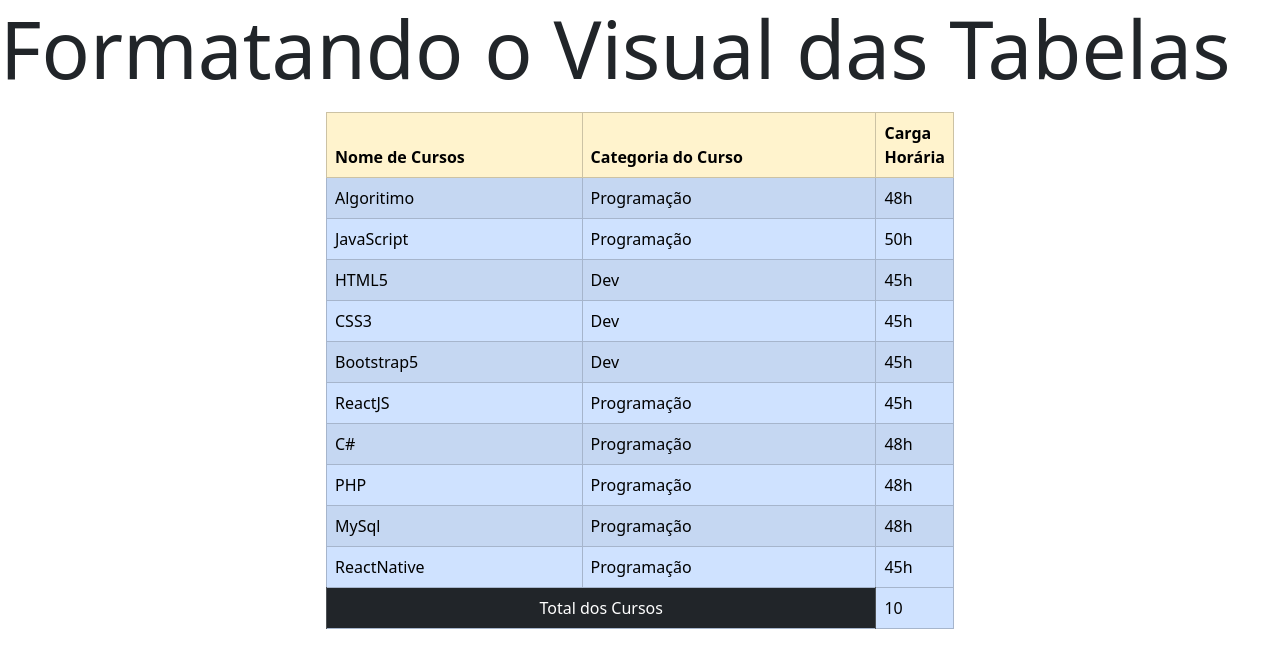
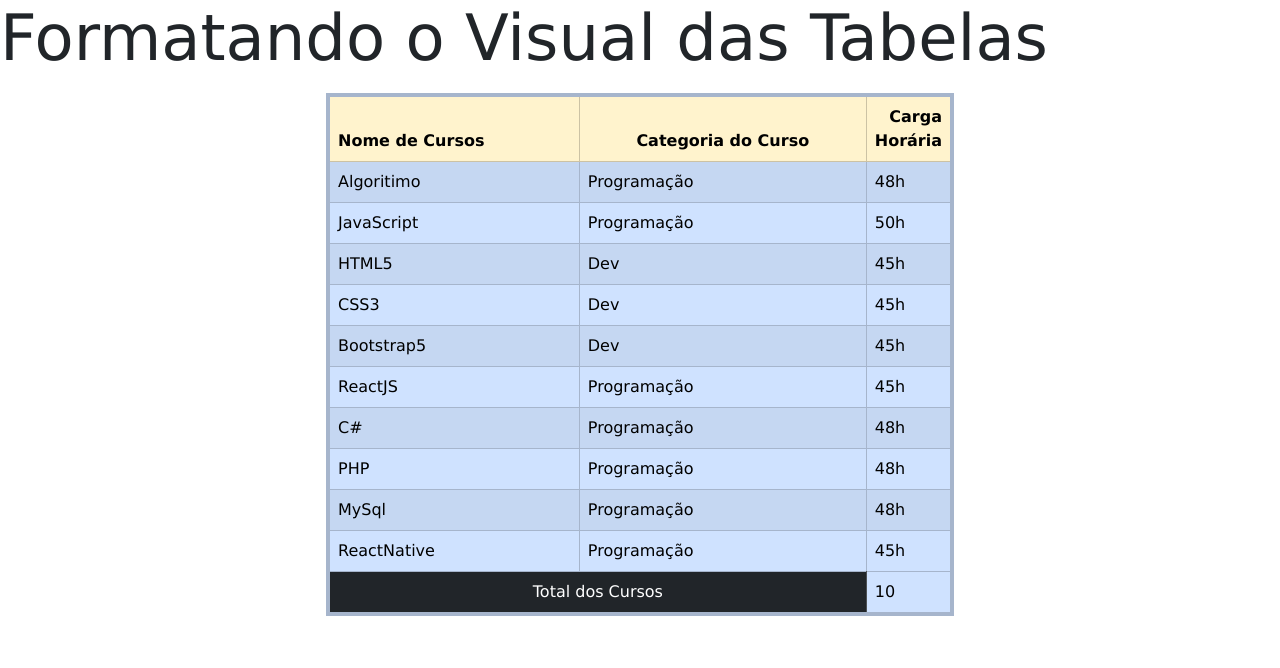
Before and after one commit to santosraimundo/bootstrap5, a plain HTML site: page 011/formatando-table.html in a window 1280 px wide. Drawn offline with Linux system fonts and the light colour scheme.

Commit message:
Update formatando-table.html

```diff
--- a/011/formatando-table.html
+++ b/011/formatando-table.html
@@ -5,10 +5,19 @@
     <meta name="viewport" content="width=device-width, initial-scale=1.0">
     <title>Table with Bootstrap</title>
     <link rel="stylesheet" href="assets/bootstrap.min.css">
+    <style>
+        body{
+            font-family: Verdana, Geneva, Tahoma, sans-serif;
+        }
+        table{
+            border: 4px solid black;
+        }
+
+    </style>
 </head>
 <body>
     <header>
-        <p class="display-1">Formatando o Visual das Tabelas</p>
+        <p class="display-3">Formatando o Visual das Tabelas</p>
     </header>
     <div class="containe">
         <div class="row">
@@ -16,9 +25,9 @@
                 <table class="table table-bordered table-hover table-striped table-primary">
                     <thead class="table table-warning">
                         <tr>
-                            <th>Nome de Cursos</th>
-                            <th>Categoria do Curso</th>
-                            <th>Carga Horária</th>
+                            <th class="text-start">Nome de Cursos</th>
+                            <th class="text-center">Categoria do Curso</th>
+                            <th class="text-end">Carga Horária</th>
                         </tr>
                     </thead>
                     <tbody>
```
